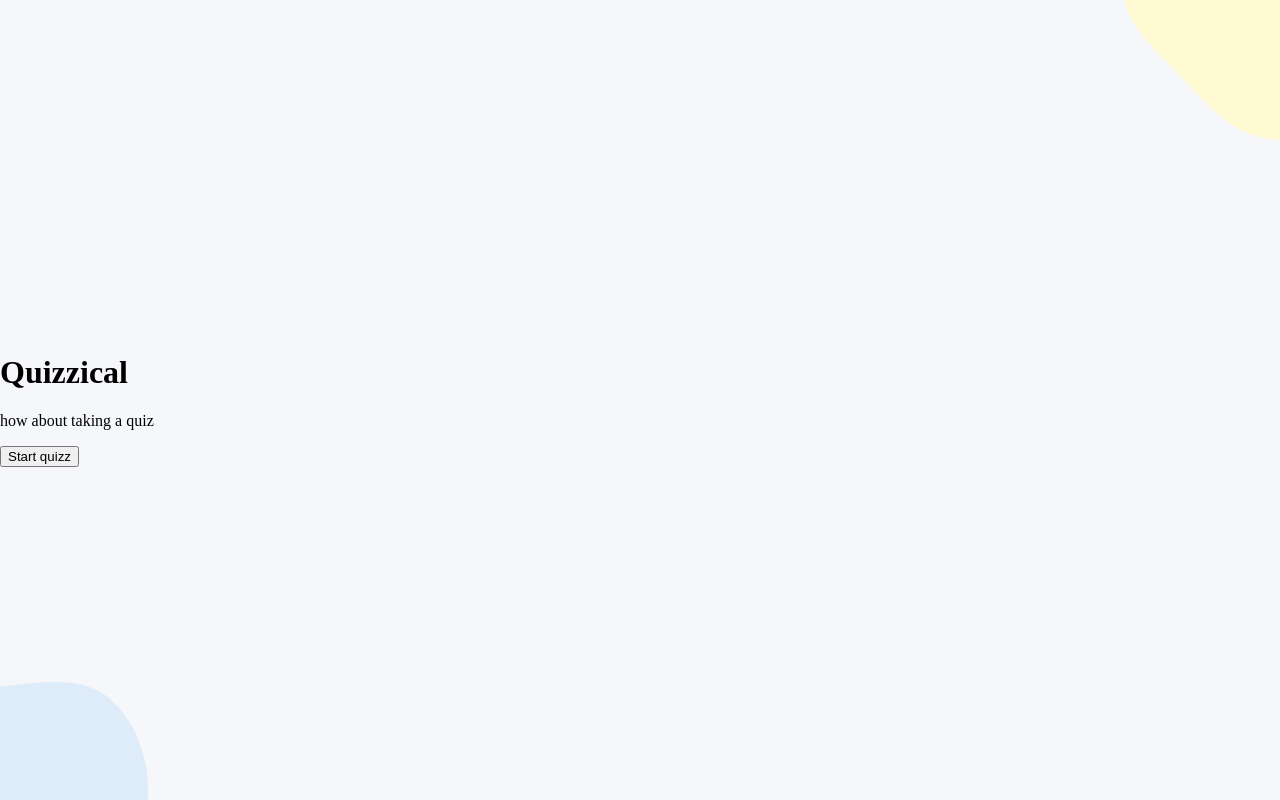
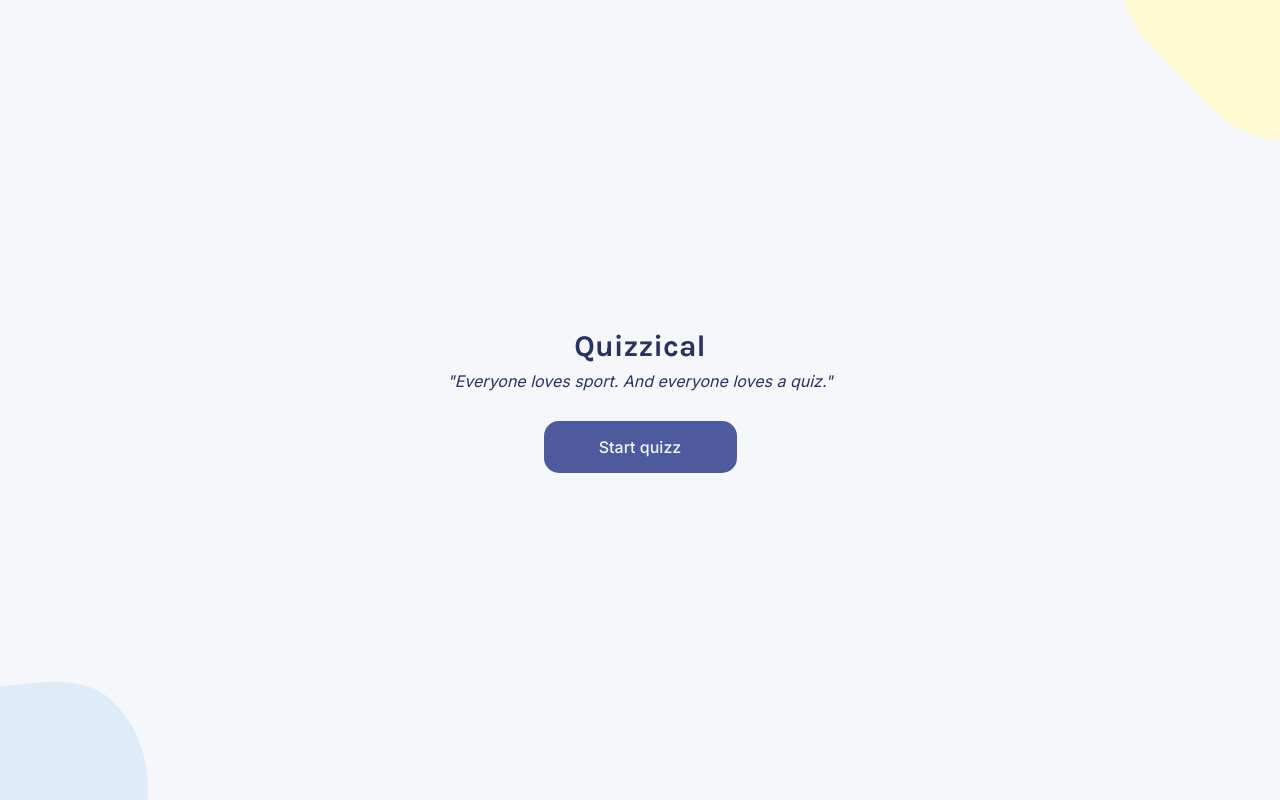
Before and after one commit to Kb739/Quizz, a React (Create React App) app: page / in a window 1280 px wide. Built offline with nearby package versions, Linux system fonts and the light colour scheme.

Commit message:
Add some styling to Home component

```diff
--- a/src/components/Home.js
+++ b/src/components/Home.js
@@ -2,12 +2,12 @@ import React from 'react'
 
 function Home() {
     return (
-        <div>
-            <h1>Quizzical</h1>
-            <p>
-                how about taking a quiz
+        <div className='home'>
+            <h1 className='home--title'>Quizzical</h1>
+            <p className='home--about'>
+                <em>"Everyone loves sport. And everyone loves a quiz."</em>
             </p>
-            <button>Start quizz</button>
+            <button className='home--start'>Start quizz</button>
         </div>
     )
 }
--- a/src/style.css
+++ b/src/style.css
@@ -25,3 +25,35 @@ main {
     top: 0;
     right: 0;
 }
+
+.home {
+    display: flex;
+    flex-direction: column;
+    align-items: center;
+}
+
+.home--title {
+    margin: 0;
+    color: #293264;
+    font-family: Karla, sans-serif;
+    font-size: 30px;
+}
+
+.home--about {
+    color: #293264;
+    margin-block: 7px 30px;
+    font-family: Inter, sans-serif;
+}
+
+.home--start {
+    width: 193px;
+    height: 52px;
+    font-family: 'Inter', sans-serif;
+    font-weight: 500;
+    font-size: 16px;
+    color: #F5F7FB;
+    background: #4D5B9E;
+    border-radius: 15px;
+    border: none;
+    cursor: pointer;
+}
```
